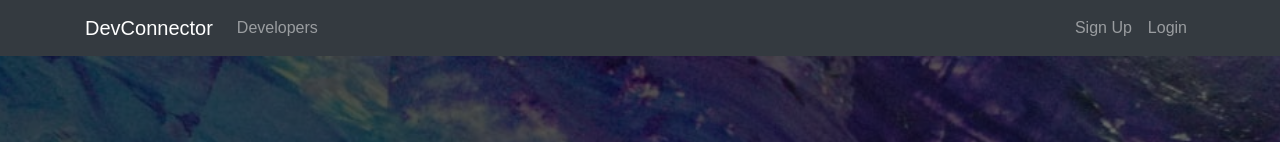
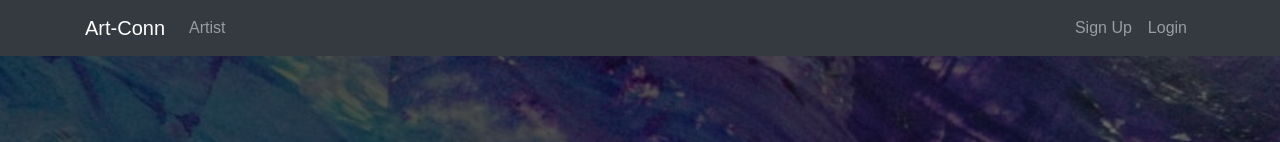
Before and after one commit to Watanuki395/art-conn, a React (Create React App) app in the folder client/: page / in a window 1280 px wide. Shown: the top 142 px of the page. Built offline with nearby package versions, Linux system fonts and the light colour scheme.

Commit message:
updating names on Navbar

```diff
--- a/client/src/components/layout/Navbar.js
+++ b/client/src/components/layout/Navbar.js
@@ -19,7 +19,7 @@ class Navbar extends Component {
       <ul className="navbar-nav ml-auto">
         <li className="nav-item">
           <Link className="nav-link" to="/feed">
-            Post Feed
+           Portfolio
           </Link>
         </li>
         <li className="nav-item">
@@ -65,7 +65,7 @@ class Navbar extends Component {
       <nav className="navbar navbar-expand-sm navbar-dark bg-dark mb-4">
         <div className="container">
           <Link className="navbar-brand" to="/">
-            DevConnector
+            Art-Conn
           </Link>
           <button
             className="navbar-toggler"
@@ -81,7 +81,7 @@ class Navbar extends Component {
               <li className="nav-item">
                 <Link className="nav-link" to="/profiles">
                   {' '}
-                  Developers
+                  Artist
                 </Link>
               </li>
             </ul>
```
